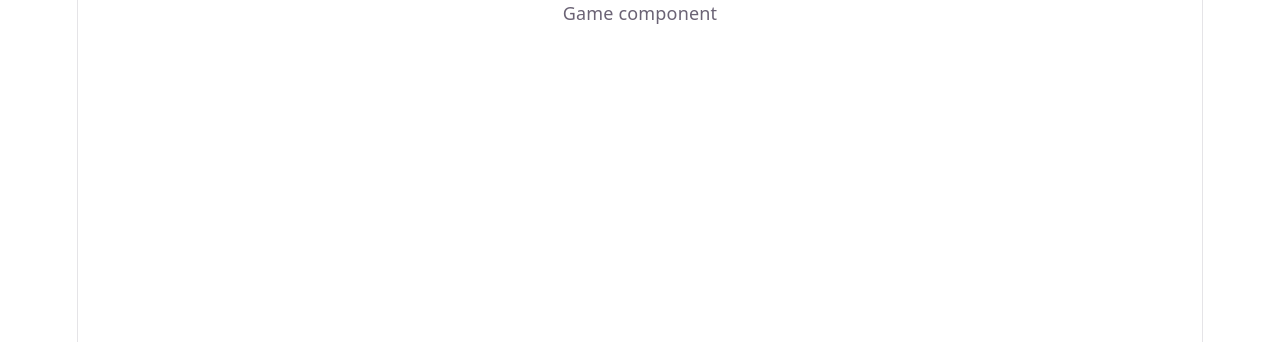
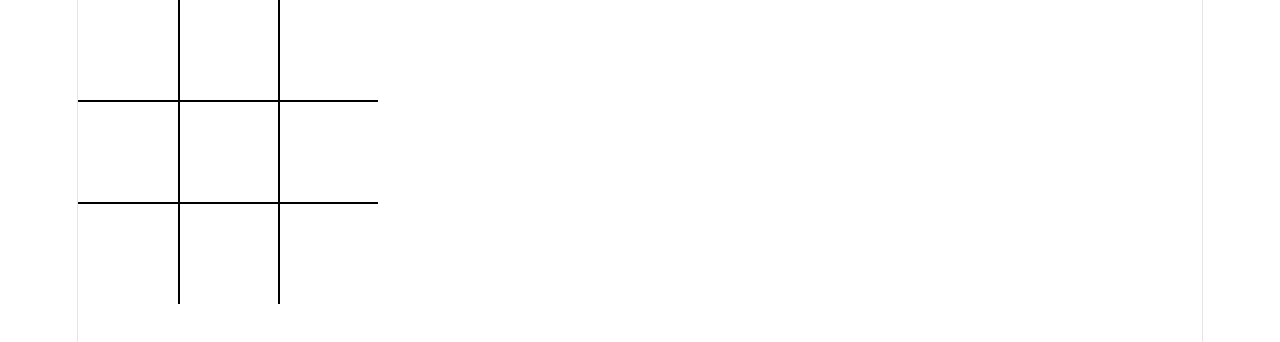
Before and after one commit to aal2015/tic_tac_toe, a React (Vite) app in the folder frontend/frontend/: page / in a window 1280 px wide. Shown: the top 342 px of the page. Built offline with nearby package versions, Linux system fonts and the light colour scheme.

Commit message:
Added board

```diff
--- a/frontend/frontend/src/App.tsx
+++ b/frontend/frontend/src/App.tsx
@@ -1,5 +1,5 @@
 import { useState } from 'react'
-import Game from './pages/Game.jsx'
+import Game from './pages/Game.js'
 import './App.css'
 
 function App() {
--- /dev/null
+++ b/frontend/frontend/src/components/Board.tsx
@@ -0,0 +1,47 @@
+type BoardProps = {
+    board: (string | null)[];
+    onCellClick: (index: number) => void;
+};
+
+const Board = ({ board, onCellClick }: BoardProps) => {
+    return (
+        <div style={styles.board}>
+            {board.map((cell, index) => {
+                const row = Math.floor(index / 3);
+                const col = index % 3;
+
+                return (
+                    <div
+                        key={index}
+                        style={{
+                            ...styles.cell,
+                            borderRight: col !== 2 ? "2px solid black" : "none",
+                            borderBottom: row !== 2 ? "2px solid black" : "none",
+                        }}
+                        onClick={() => onCellClick(index)}
+                    >
+                        {cell}
+                    </div>
+                );
+            })}
+        </div>
+    );
+};
+
+const styles = {
+    board: {
+        display: "grid",
+        gridTemplateColumns: "repeat(3, 100px)",
+    },
+    cell: {
+        width: "100px",
+        height: "100px",
+        display: "flex",
+        alignItems: "center",
+        justifyContent: "center",
+        fontSize: "2rem",
+        cursor: "pointer",
+    },
+};
+
+export default Board;
--- a/frontend/frontend/src/pages/Game.jsx
+++ /dev/null
@@ -1,7 +0,0 @@
-const Game = () => {
-    return (<>
-        Game component
-    </>)
-}
-
-export default Game;
--- /dev/null
+++ b/frontend/frontend/src/pages/Game.tsx
@@ -0,0 +1,16 @@
+import { useState } from 'react'
+import Board from "../components/Board";
+
+const Game = () => {
+    const [board, setBoard] = useState<(string | null)[]>(Array(9).fill(null));
+
+    const handleClick = (index: number) => {
+        console.log(index);
+    };
+
+    return (<>
+        <Board board={board} onCellClick={handleClick} />
+    </>)
+}
+
+export default Game;
```
Also changed, not shown: frontend/frontend/src/components/Board.jsx (deleted), frontend/frontend/src/services/nakama.jsx (deleted), frontend/frontend/src/services/nakama.tsx (added).
